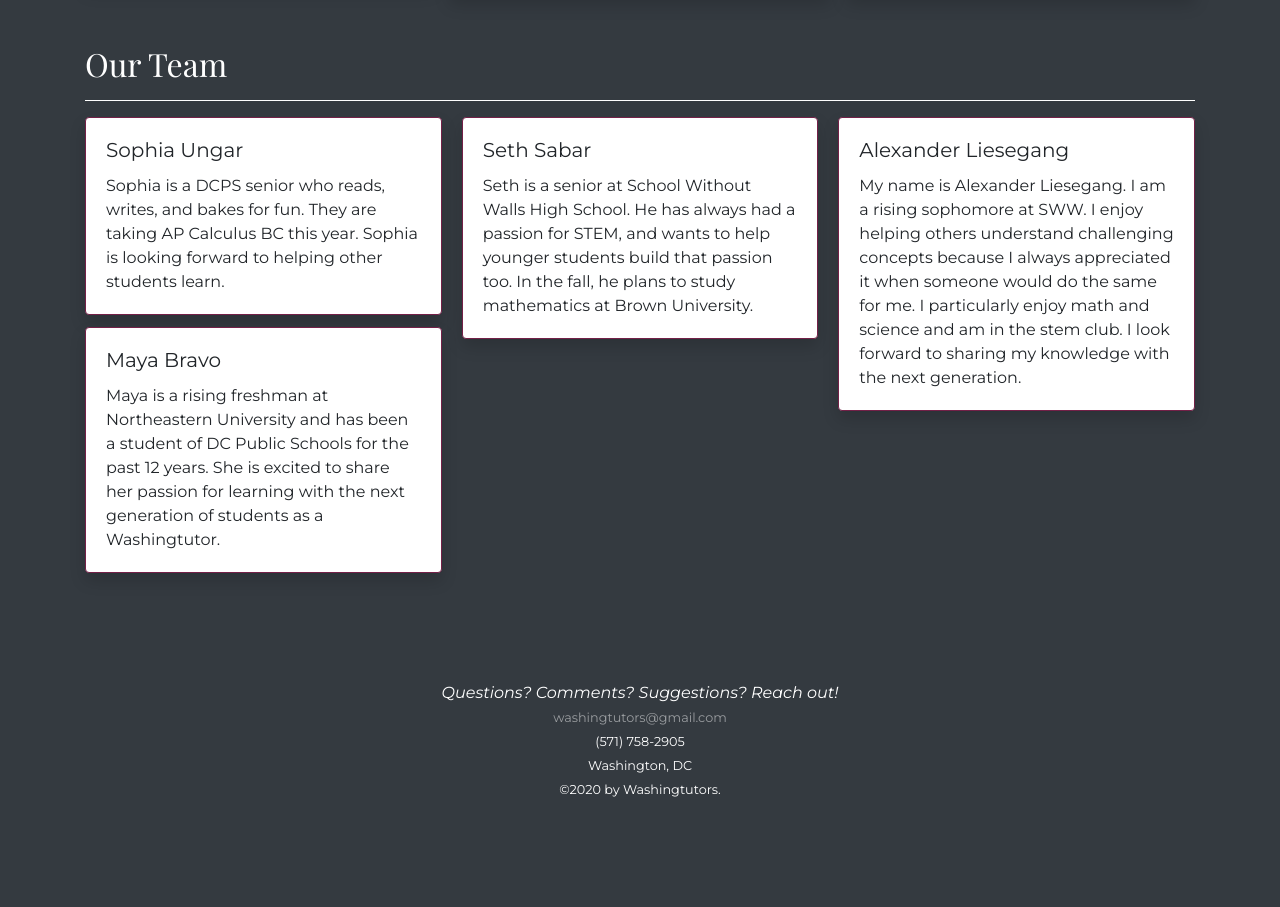
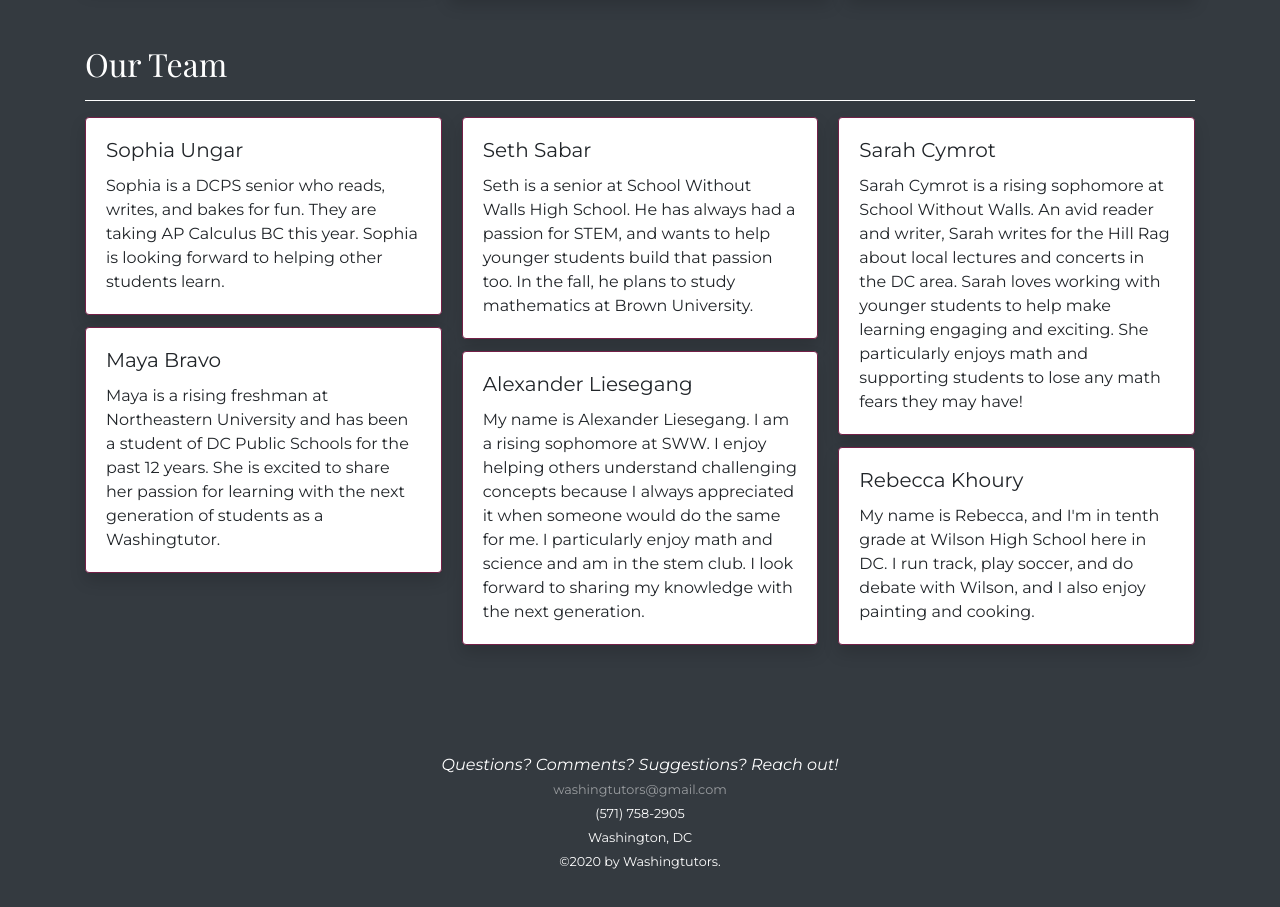
Before and after one commit to aryamanarora/washingtutors, a plain HTML site: page our-story.html in a window 1280 px wide. Shown: the part 861-1768 px from the top of the page. Before the commit the page ends 1720 px from the top, so only its background shows below. Drawn offline with nearby package versions, Linux system fonts and the light colour scheme.

Commit message:
add blurbs

```diff
--- a/our-story.html
+++ b/our-story.html
@@ -131,6 +131,18 @@
                         <p class="card-text">My name is Alexander Liesegang. I am a rising sophomore at SWW. I enjoy helping others understand challenging concepts because I always appreciated it when someone would do the same for me. I particularly enjoy math and science and am in the stem club. I look forward to sharing my knowledge with the next generation.</p>
                     </div>
                 </div>
+                <div class="card shadow">
+                    <div class="card-body">
+                        <h5 class="card-title">Sarah Cymrot</h5>
+                        <p class="card-text">Sarah Cymrot is a rising sophomore at School Without Walls. An avid reader and writer, Sarah writes for the Hill Rag about local lectures and concerts in the DC area. Sarah loves working with younger students to help make learning engaging and exciting. She particularly enjoys math and supporting students to lose any math fears they may have!</p>
+                    </div>
+                </div>
+                <div class="card shadow">
+                    <div class="card-body">
+                        <h5 class="card-title">Rebecca Khoury</h5>
+                        <p class="card-text">My name is Rebecca, and I'm in tenth grade at Wilson High School here in DC. I run track, play soccer, and do debate with Wilson, and I also enjoy painting and cooking.</p>
+                    </div>
+                </div>
             </div>
         </div>
         <footer class="footer pt-4 mt-4 bg-dark text-white text-center" style="text-align: center; width: 100%; height: 250px;">
```
